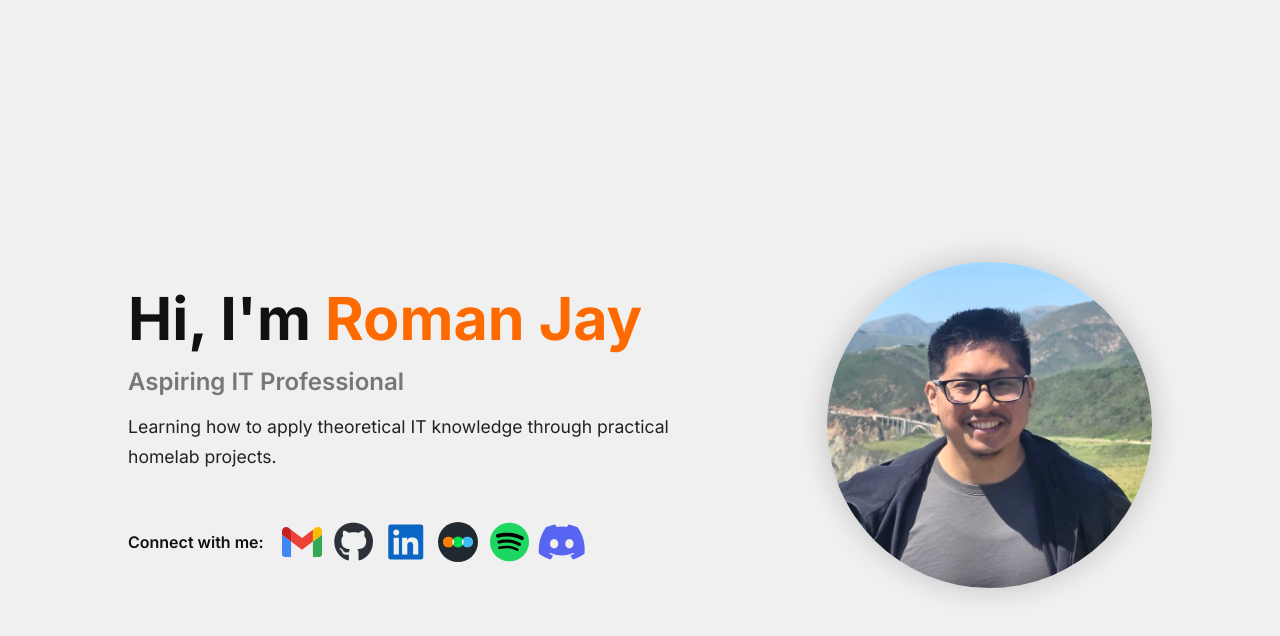
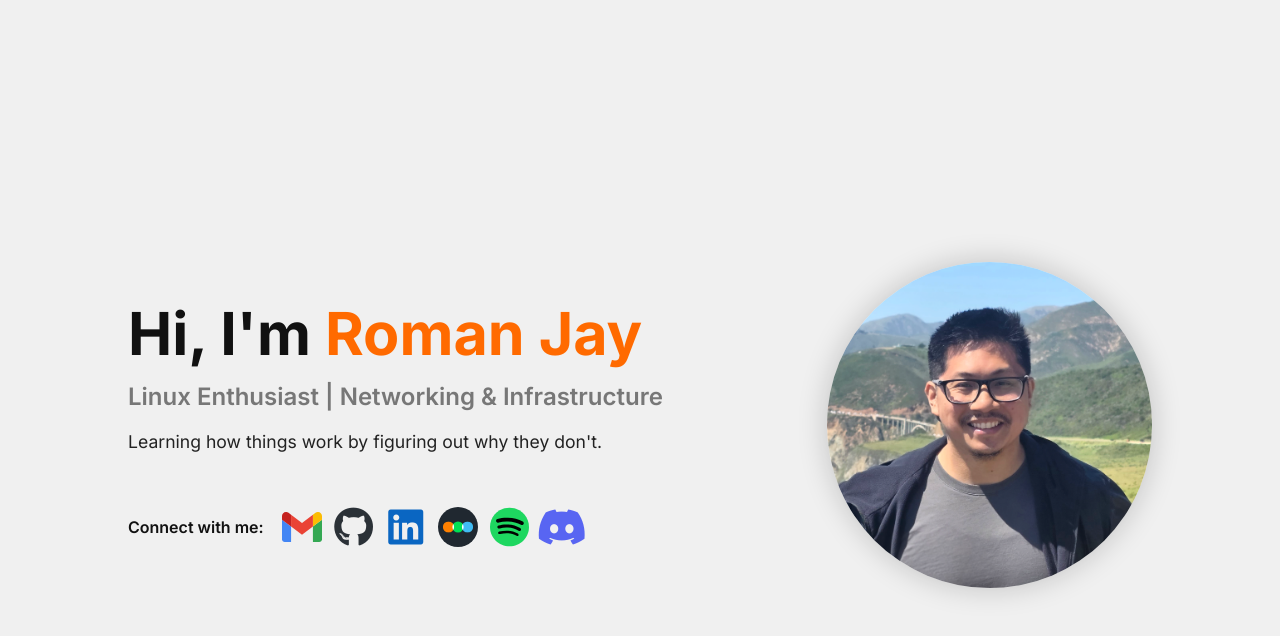
Before and after one commit to rojarida/rojarida.github.io, a Jekyll site: the page built from index.html, in a window 1280 px wide. Shown: the top 636 px of the page. Built offline with Jekyll 4.4.1, drawn with Linux system fonts in a browser that asks for light colours.

Commit message:
Changed intro tagline and description, shortened popup message for discord copy

```diff
--- a/_data/profile.yml
+++ b/_data/profile.yml
@@ -1,7 +1,7 @@
 ---
 name: Roman Jay
-tagline: Aspiring IT Professional
-description: Learning how to apply theoretical IT knowledge through practical homelab projects.
+tagline: Linux Enthusiast | Networking & Infrastructure
+description: Learning how things work by figuring out why they don't.
 greeting: Hi, I'm
 image: "/assets/images/profile.png"
 image_alt: Photo of Roman
--- a/assets/js/discord-copy.js
+++ b/assets/js/discord-copy.js
@@ -13,6 +13,6 @@ export function initDiscordCopy() {
       tooltip.textContent = `Discord: ${button.dataset.discord}`;
     }
     tooltip.classList.add("show");
-    timer = setTimeout(() => tooltip.classList.remove("show"), 4000);
+    timer = setTimeout(() => tooltip.classList.remove("show"), 1500);
   });
 }
```
